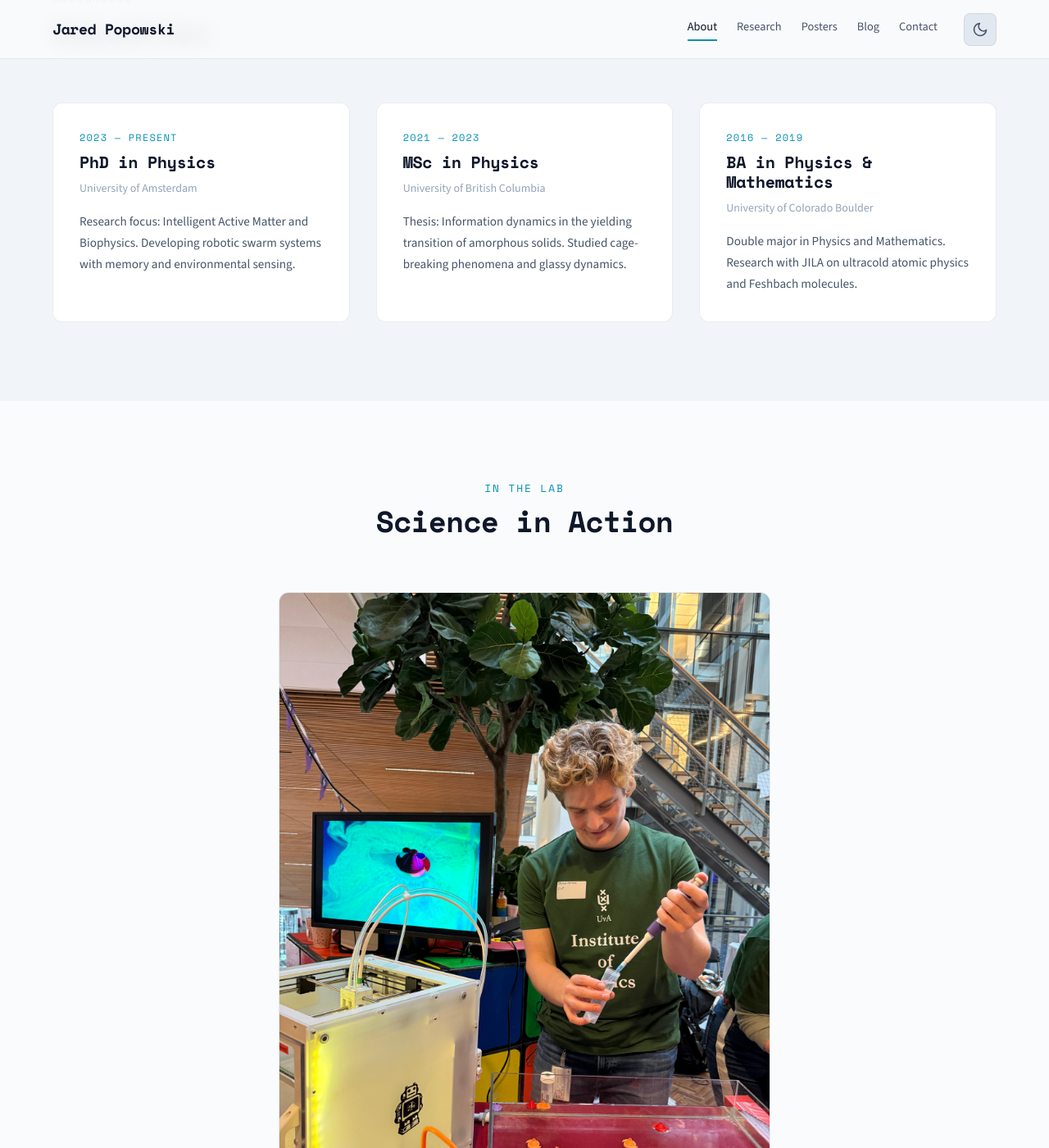
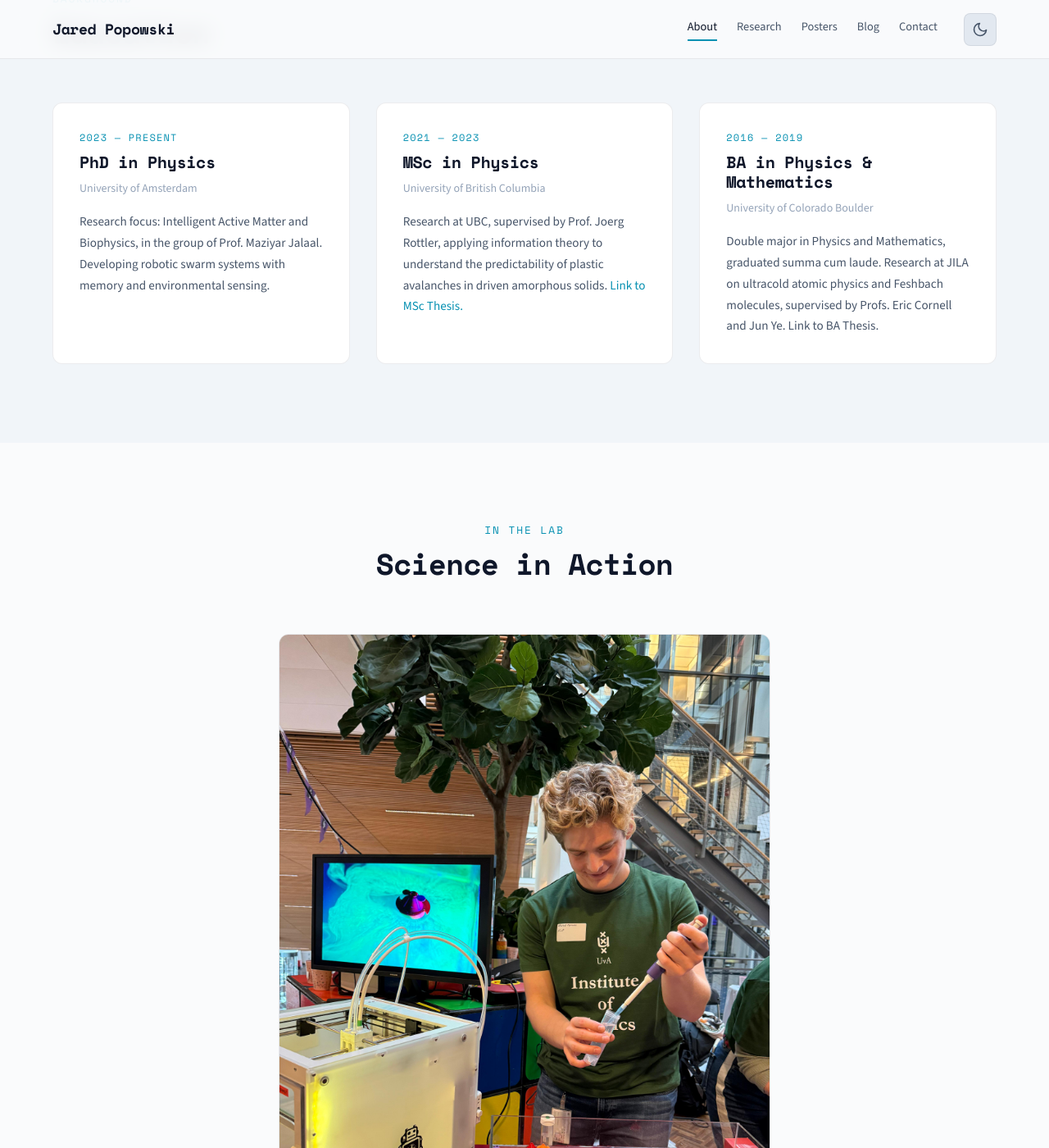
Before and after one commit to jspopowski/jspopowski.github.io, a Jekyll site: the page built from about.md, in a window 1280 px wide and 1400 px high, scrolled down 1089 px. Shown: the whole window at 82% size. Built offline with Jekyll 4.4.1, drawn with Linux system fonts in a browser that asks for light colours; some of the changed text lies outside the part shown.

Commit message:
Updated About page with more detailed text

```diff
--- a/about.md
+++ b/about.md
@@ -69,7 +69,7 @@ permalink: /about/
         <h3 class="card__title">PhD in Physics</h3>
         <p class="card__meta">University of Amsterdam</p>
         <p class="card__description">
-          Research focus: Intelligent Active Matter and Biophysics. Developing robotic swarm systems with memory and environmental sensing.
+          Research focus: Intelligent Active Matter and Biophysics, in the group of Prof. Maziyar Jalaal. Developing robotic swarm systems with memory and environmental sensing.
         </p>
       </div>
 
@@ -78,7 +78,7 @@ permalink: /about/
         <h3 class="card__title">MSc in Physics</h3>
         <p class="card__meta">University of British Columbia</p>
         <p class="card__description">
-          Thesis: Information dynamics in the yielding transition of amorphous solids. Studied cage-breaking phenomena and glassy dynamics.
+          Research at UBC, supervised by Prof. Joerg Rottler, applying information theory to understand the predictability of plastic avalanches in driven amorphous solids. <a href="https://open.library.ubc.ca/soa/cIRcle/collections/ubctheses/24/items/1.0436957" target="_blank" rel="noopener">Link to MSc Thesis.</a>
         </p>
       </div>
 
@@ -87,7 +87,7 @@ permalink: /about/
         <h3 class="card__title">BA in Physics & Mathematics</h3>
         <p class="card__meta">University of Colorado Boulder</p>
         <p class="card__description">
-          Double major in Physics and Mathematics. Research with JILA on ultracold atomic physics and Feshbach molecules.
+          Double major in Physics and Mathematics, graduated summa cum laude. Research at JILA on ultracold atomic physics and Feshbach molecules, supervised by Profs. Eric Cornell and Jun Ye. Link to BA Thesis.
         </p>
       </div>
     </div>
@@ -105,7 +105,7 @@ permalink: /about/
     <div class="animate-on-scroll" style="max-width: 600px; margin: 0 auto;">
       <img src="{{ '/docs/assets/IMG-20251004-WA0006.jpg' | relative_url }}" alt="Jared demonstrating robotic active matter" style="width: 100%; border-radius: var(--radius-lg); border: 1px solid var(--border-color);">
       <p class="text-center text-muted mt-md" style="font-size: 0.9rem;">
-        Demonstrating 3D-printed boats powered by alcohol at the Open Science Day of the University of Amsterdam — <a href="https://arxiv.org/abs/2411.16011" target="_blank" rel="noopener">these boats, designed in the group of Mazi Jalaal (my PhD supervisor) use the Marangoni effect to self-propel across a water surface.</a>
+        Demonstrating 3D-printed boats powered by alcohol at the Open Science Day of the University of Amsterdam — <a href="https://arxiv.org/abs/2411.16011" target="_blank" rel="noopener">these boats, designed in the group of Maziyar Jalaal (my PhD supervisor) use the Marangoni effect to self-propel across a water surface.</a>
       </p>
     </div>
   </div>
```
